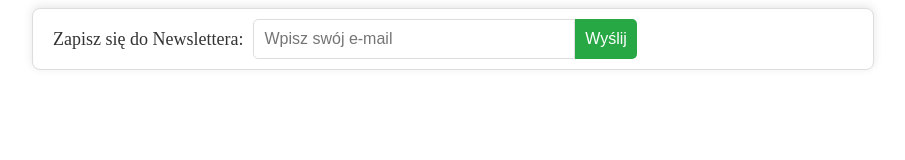
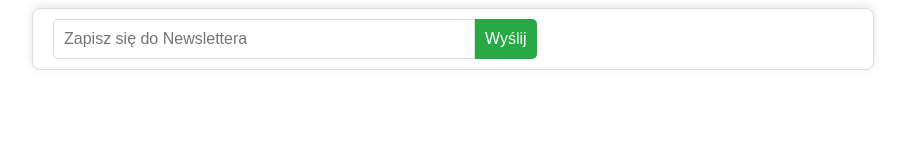
Before and after one commit to MarcinCampteam/newsletter, a plain HTML site: page index.html in a window 1280 px wide. Shown: the whole page, without its empty margins (187-1092 px from the left). Drawn offline with Linux system fonts and the light colour scheme.

Commit message:
Update index.html

```diff
--- a/index.html
+++ b/index.html
@@ -46,9 +46,9 @@
 <body>
     <!-- Pasek Newslettera -->
     <div class="newsletter">
-        <span>Zapisz się do Newslettera:</span>
+
         <form action="https://formspree.io/f/xkgnqyqk" method="POST" style="display: flex; flex: 1;">
-            <input type="email" name="email" placeholder="Wpisz swój e-mail" required>
+            <input type="email" name="email" placeholder="Zapisz się do Newslettera" required>
             <button type="submit">Wyślij</button>
         </form>
     </div>
```
